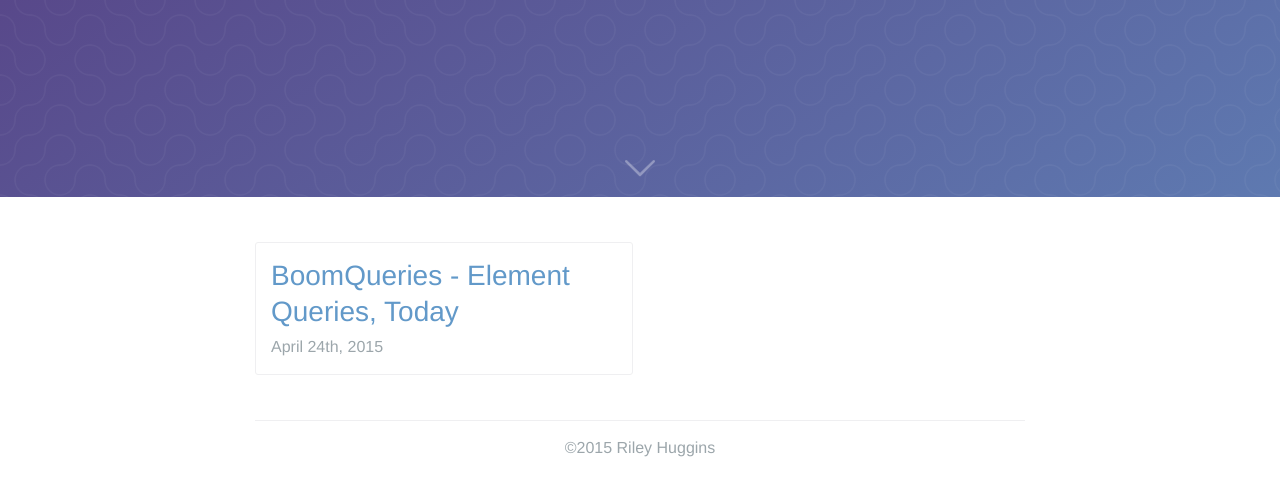
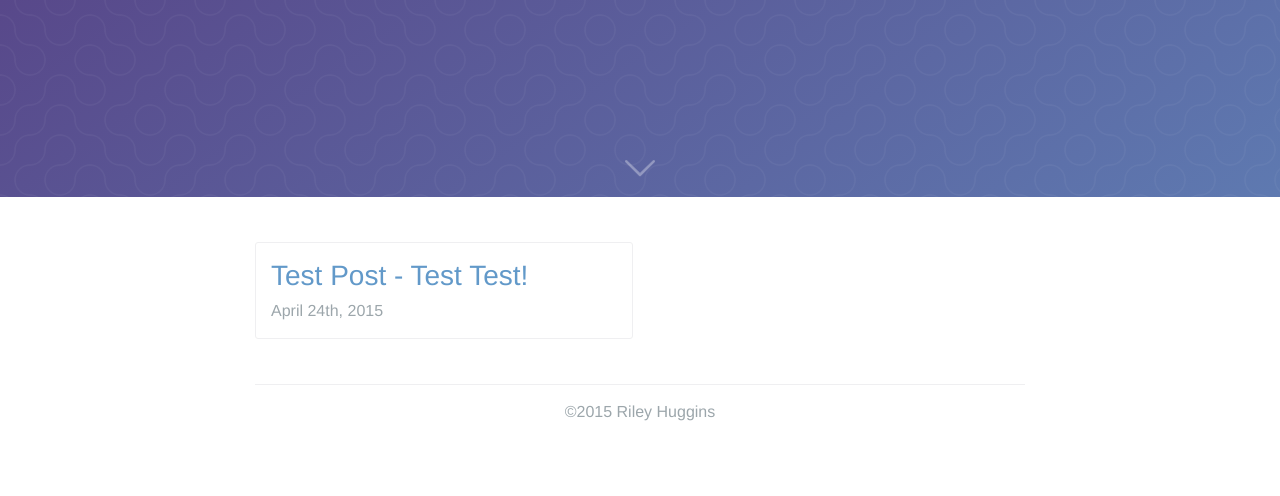
Before and after one commit to rileychuggins/octo-kidney, a Jekyll site: the page built from index.html, in a window 1280 px wide and 900 px high, scrolled down 478 px. Shown: the top 496 px of the window. Built offline with Jekyll 4.4.1, drawn with Linux system fonts in a browser that asks for light colours; the list of posts is cut into pages by our own code.

Commit message:
post update

```diff
--- a/_posts/2015-04-24-boomqueries.md
+++ b/_posts/2015-04-24-boomqueries.md
@@ -1,6 +1,6 @@
 ---
 layout: article
-title: BoomQueries - Element Queries, Today
+title: Test Post - Test Test!
 ---
 
 When I made the transition from agency-life to product development, my eyes were opened to the concept of truly modular components. Working under WordPress as our frontend platform; with the concept of "widgets" - it comes with "certain uncertainty" that any type of content can be placed... well anywhere. That perfectly responsive card-grid you intended to be used on a full-width homepage widget position? Well, it was just placed in a sidebar.
```
